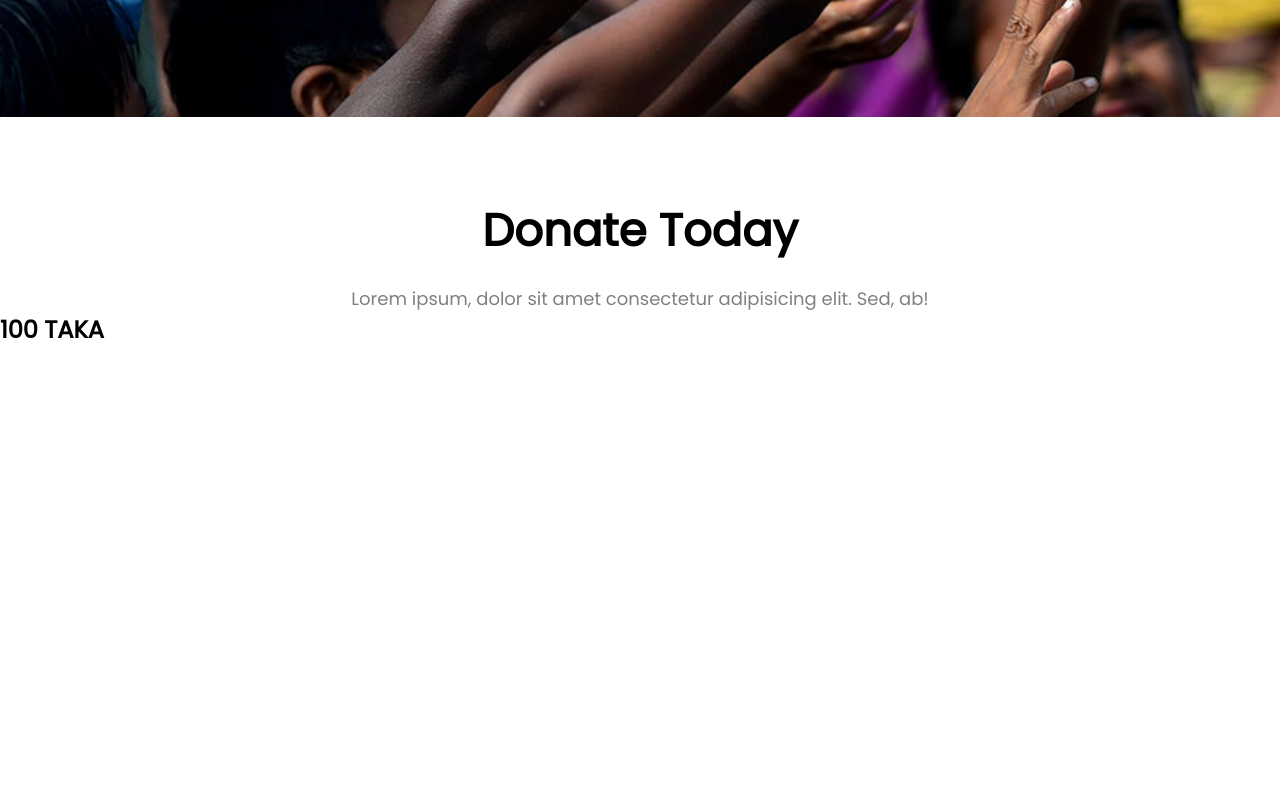
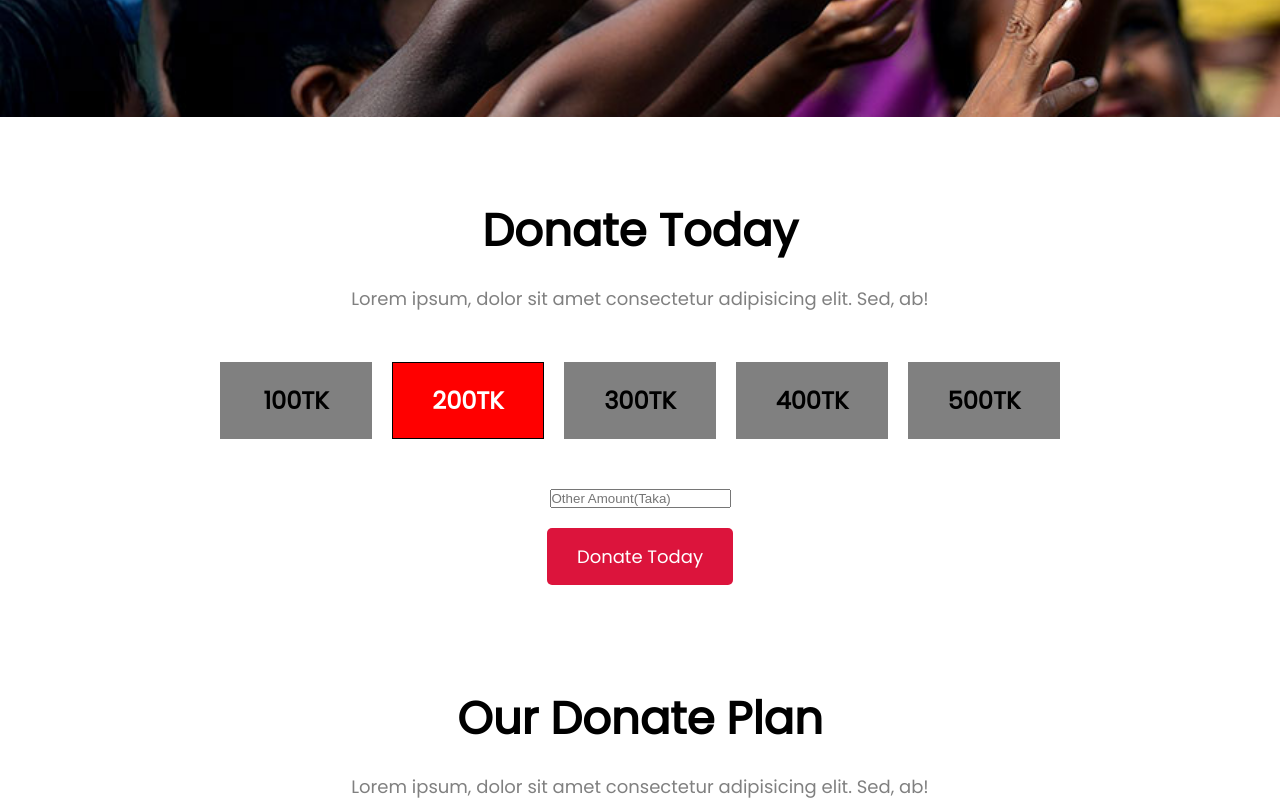
Before and after one commit to armanalam9/donate-today, a plain HTML site: page images/index.html in a window 1280 px wide. Shown: the part 483-1283 px from the top of the page. Before the commit the page ends 830 px from the top, so only its background shows below. Drawn offline with Linux system fonts and the light colour scheme.

Commit message:
creating-card

```diff
--- a/images/index.html
+++ b/images/index.html
@@ -27,7 +27,36 @@
     </div>
     <div class="taka">
         <div class="taka1">
-            <h2>100 TAKA</h2>
+            <h2>100TK</h2>
+        </div>
+        <div class="taka2">
+            <h2>200TK</h2>
+        </div>
+        <div class="taka1">
+            <h2>300TK</h2>
+        </div>
+        <div class="taka1">
+            <h2>400TK</h2>
+        </div>
+        <div class="taka1">
+            <h2>500TK</h2>
+        </div>
+    </div>
+    <div class="form-field">
+        <form class="form" action="">
+            <input type="text" placeholder="Other Amount(Taka)">
+        </form>
+        <div class="button-align">
+            <a class="button-bttn" href="">Donate Today</a>
+        </div>
+    </div>
+    <div class="donate-plan">
+        <h1 class="tittle1">Our Donate Plan</h1>
+        <p class="para">Lorem ipsum, dolor sit amet consectetur adipisicing elit. Sed, ab!</p>
+        <div class="card-section">
+            <div class="card1">
+
+            </div>
         </div>
     </div>
 </body>
--- a/images/style.css
+++ b/images/style.css
@@ -57,3 +57,62 @@ body {
     color: gray;
     font-size: 18px;
 }
+
+.taka1 {
+    width: 150px;
+    height: 75px;
+    border: 1px solid gray;
+    display: flex;
+    align-items: center;
+    justify-content: center;
+    background-color: gray;
+    color: black;
+    margin: 10px;
+}
+
+.taka2 {
+    width: 150px;
+    height: 75px;
+    border: 1px solid black;
+    display: flex;
+    align-items: center;
+    justify-content: center;
+    background-color: red;
+    color: white;
+    margin: 10px;
+}
+
+.taka {
+    margin-top: 40px;
+    display: flex;
+    justify-content: center;
+    align-items: center;
+    margin-bottom: 40px;
+}
+
+.form {
+    display: flex;
+    align-items: center;
+    justify-content: center;
+    margin-bottom: 20px;
+}
+
+.button-align {
+    display: flex;
+    align-items: center;
+    justify-content: center;
+}
+
+.button-bttn {
+    text-decoration: none;
+    padding: 15px 30px;
+    background-color: crimson;
+    font-size: 18px;
+    color: white;
+    border-radius: 5px;
+}
+
+.donate-plan {
+    text-align: center;
+    margin-top: 100px;
+}
```
